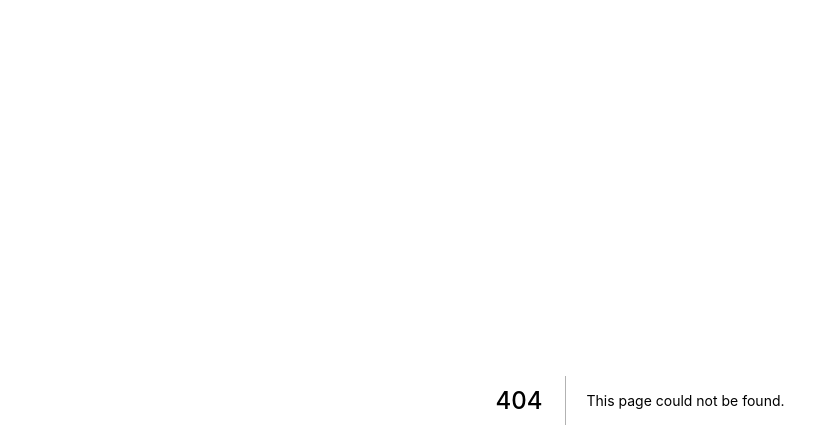
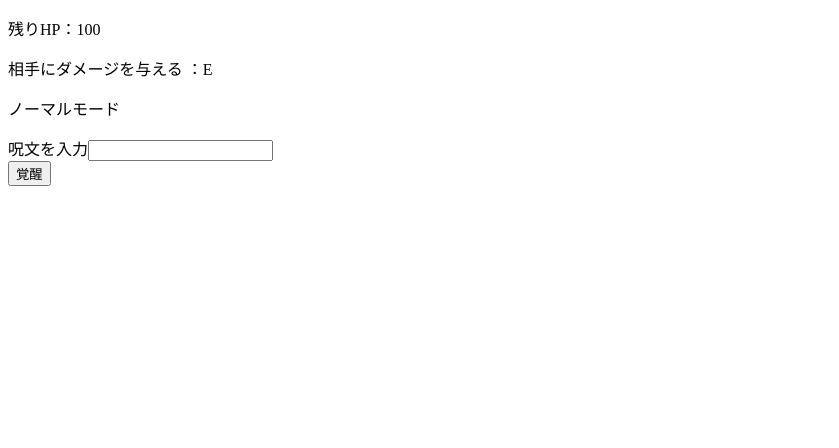
Before and after one commit to keito0404/hero, a Next.js app: page /sleep in a window 1280 px wide. Before the commit this address had no page. Shown: the top 448 px of the page, without its empty margins (0-839 px from the left). Built offline with nearby package versions, Linux system fonts and the light colour scheme.

Commit message:
first commit

```diff
--- /dev/null
+++ b/components/DisplayHp.tsx
@@ -0,0 +1,32 @@
+type Props = {
+  hp: number;
+};
+
+const DisplayHp = (props: Props) => {
+  let hpBar = "w-full";
+  const hp = props.hp;
+
+  if (hp == 0) {
+    hpBar = "hidden"; //何かあったら黒にする
+  } else if (hp == 20) {
+    hpBar = "w-1/5";
+  } else if (hp == 40) {
+    hpBar = "w-2/5";
+  } else if (hp == 60) {
+    hpBar = "w-3/5";
+  } else if (hp == 80) {
+    hpBar = "w-4/5";
+  } else if (hp == 100) {
+    hpBar = "w-full";
+  }
+
+  return (
+    <div className="flex justify-center">
+      <div className="p-3 w-4/5 bg-black flex px-3.5 border-2 border-white">
+        <div className={`p-3 ${hpBar} bg-white transition-all`}></div>
+      </div>
+    </div>
+  );
+};
+
+export default DisplayHp;
--- /dev/null
+++ b/components/EasyMode.tsx
@@ -0,0 +1,24 @@
+const EasyMode = (props: any) => {
+  return (
+    <div>
+      <form>
+        <label className="block mb-2 text-sm font-medium text-gray-900 dark:text-gray-400">
+          呪文を選択する：
+        </label>
+        <select
+          id="countries"
+          className="bg-gray-50 border border-gray-300 text-gray-900 text-sm rounded-lg focus:ring-blue-500 focus:border-blue-500 block w-full p-2.5 dark:bg-gray-700 dark:border-gray-600 dark:placeholder-gray-400 dark:text-white dark:focus:ring-blue-500 dark:focus:border-blue-500"
+          onChange={props.onChangeIncatation}
+        >
+          <option value="A">A</option>
+          <option value="B">B</option>
+          <option value="C">C</option>
+          <option value="D">D</option>
+          <option value="E">E</option>
+        </select>
+      </form>
+    </div>
+  );
+};
+
+export default EasyMode;
--- /dev/null
+++ b/components/HardMode.tsx
@@ -0,0 +1,14 @@
+const EasyMode = () => {
+  return (
+    <div>
+      <p>ハードモード</p>
+      <form>
+        <p>
+          音声入力（メタデータ！！！！！！！！！！！！！！！！！！！！！！！！！）
+        </p>
+      </form>
+    </div>
+  );
+};
+
+export default EasyMode;
--- /dev/null
+++ b/components/NormalMode.tsx
@@ -0,0 +1,18 @@
+const NormalMode = (props: any) => {
+  return (
+    <div>
+      <p>ノーマルモード</p>
+      <label className="block">
+        <span>呪文を入力</span>
+        <input
+          type="text"
+          className="mt-1 block w-full rounded-md border-gray-300 shadow-sm focus:border-indigo-300 focus:ring focus:ring-indigo-200 focus:ring-opacity-50"
+          placeholder=""
+          onChange={props.inputIncatation}
+        />
+      </label>
+    </div>
+  );
+};
+
+export default NormalMode;
--- /dev/null
+++ b/pages/sleep.tsx
@@ -0,0 +1,92 @@
+import { ChangeEvent, useEffect, useState } from "react";
+import { useRouter } from "next/router";
+import DisplayHp from "../components/DisplayHp";
+import EasyMode from "../components/EasyMode";
+import NormalMode from "../components/NormalMode";
+import HardMode from "../components/HardMode";
+
+export default function Sleep() {
+  const router = useRouter();
+  const [hp, setHp] = useState(100);
+  const [incantation, setIncantation] = useState("");
+  const [randomNum, setRandomNum] = useState(0);
+  const [selectedIncation, setSelectedIncatation] = useState("");
+  const [attackResult, setAttackResult] = useState("");
+  const [selectedWord, setSelectedWord] = useState(""); //setSelectedWordは初期値空
+  const incantations = ["A", "B", "C", "D", "E"];
+  const difficultyLevel = ["easy", "normal", "hard"];
+  useEffect(() => {
+    shuffleIncations(incantations);
+    shuffleLevels(difficultyLevel);
+  }, []); //一番初めに実行される
+
+  const shuffleIncations = (vals: any) => {
+    let castIncation = Math.floor(Math.random() * vals.length);
+    setIncantation(incantations[castIncation]);
+  };
+
+  const shuffleLevels = (vals: any) => {
+    let selectLevel = Math.floor(Math.random() * vals.length);
+    setRandomNum(selectLevel);
+  };
+
+  const onChangeIncatation = (e: ChangeEvent<HTMLSelectElement>) =>
+    setSelectedIncatation(e.target.value);
+  const inputIncatation = (e: ChangeEvent<HTMLInputElement>) =>
+    setSelectedWord(e.target.value);
+
+  const attack = () => {
+    if (difficultyLevel[randomNum] == "easy") {
+      if (selectedIncation == incantation) {
+        setHp(hp - 20);
+        shuffleIncations(incantations);
+        setAttackResult("攻撃が成功した");
+      } else {
+        setAttackResult("攻撃が失敗した");
+      }
+    } else if (difficultyLevel[randomNum] == "normal") {
+      if (selectedWord == incantation) {
+        setHp(hp - 20);
+        shuffleIncations(incantations);
+        setAttackResult("攻撃が成功した");
+      } else {
+        setAttackResult("攻撃が失敗した");
+      }
+    } else if (difficultyLevel[randomNum] == "hard") {
+    }
+  };
+
+  const selectedLevel = (randomNum: number) => {
+    if (difficultyLevel[randomNum] == "easy") {
+      return <EasyMode onChangeIncatation={onChangeIncatation} />;
+    } else if (difficultyLevel[randomNum] == "normal") {
+      // TODO：１.onChangeIncationのように、inputIncatation関数を作る(ちなみに引数の型は
+      //          (e: ChangeEvent<HTMLInputElement>) )
+      //       2. useStateを利用して、inputIncatation変数を作る
+      //       3. NormalMode.tsxコンポーネントの中でpropsとしてinputIncatation関数を受け取る
+      //       4. これでノーマルモードは完成や！！（Next, ハードモード）
+      return <NormalMode inputIncatation={inputIncatation} />;
+    } else if (difficultyLevel[randomNum] == "hard") {
+      return <HardMode />;
+    }
+  };
+
+  return (
+    <div className="text-white">
+      <div>
+        {/* <audio controls autoplay src="./Levelup.mp3"></audio> */}
+        <p>残りHP：{hp}</p>
+        <p>相手にダメージを与える ：{incantation}</p>
+        {selectedLevel(randomNum)}
+        <button
+          className="bg-gray-600 hover:bg-gray-500 text-white rounded px-4 py-2"
+          onClick={attack}
+        >
+          覚醒
+        </button>
+        <p>{attackResult}</p>
+      </div>
+      <DisplayHp hp={hp} />
+    </div>
+  );
+}
```
